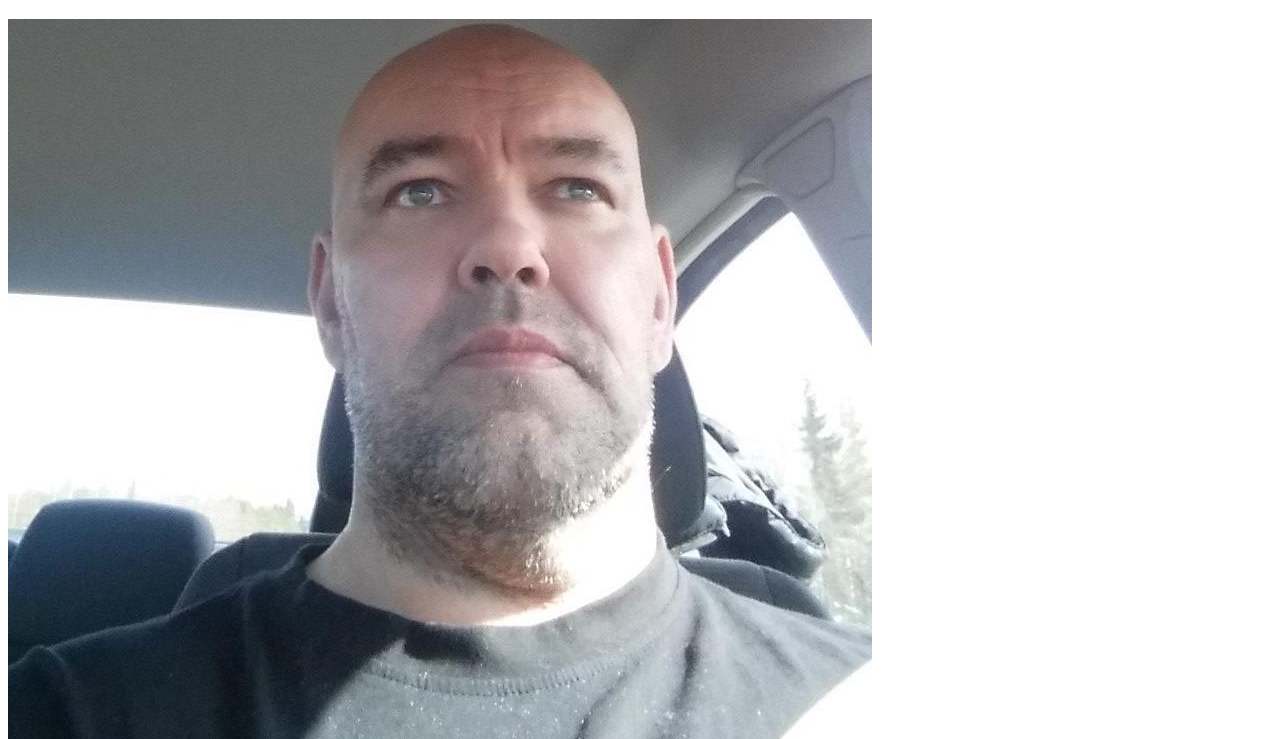
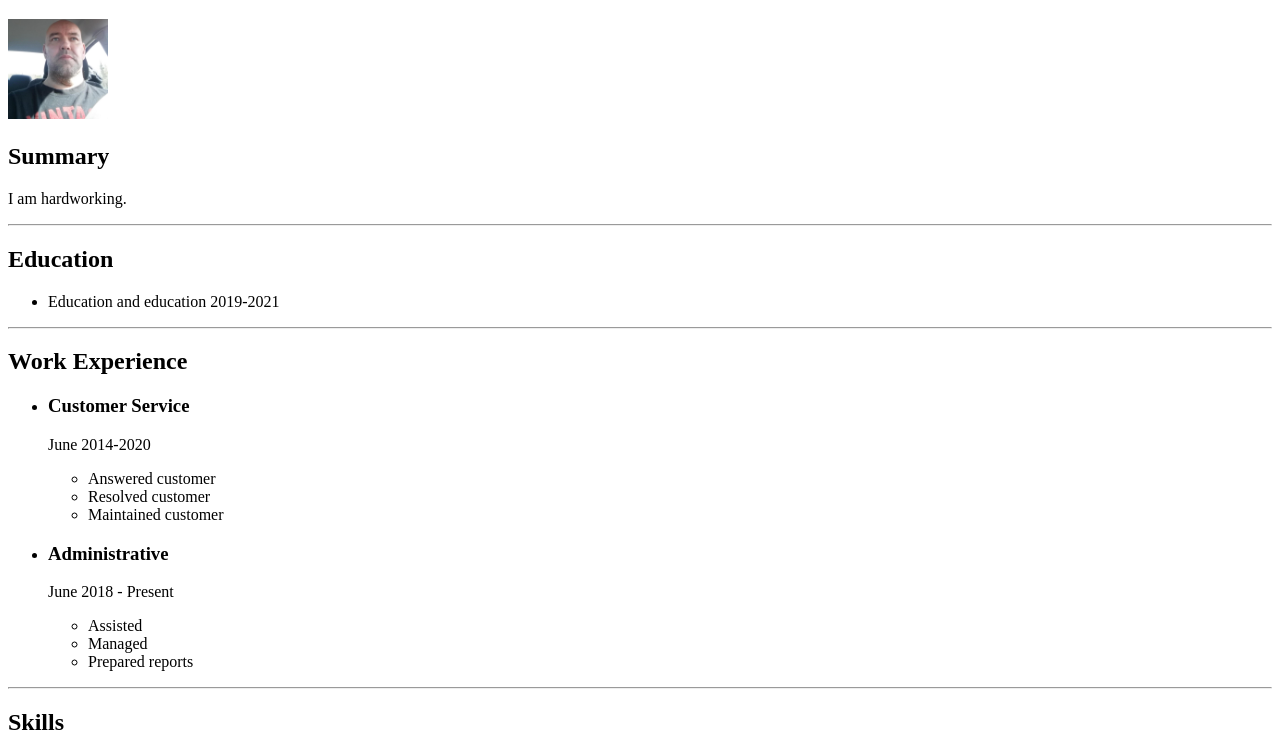
Before and after one commit to jyrkika/My-resume, a plain HTML site: page index.html in a window 1280 px wide. Shown: the part 61-800 px from the top of the page. Drawn offline with Linux system fonts and the light colour scheme.

Commit message:
Update index.html

```diff
--- a/index.html
+++ b/index.html
@@ -8,7 +8,7 @@
 
 <body>
     <h1>Matti Meikalainen</h1>
-    <img src="./img-1.jpg" alt="Profile image of Jyrki"  />
+    <img src="./img-1.jpg" alt="Profile image of Jyrki" height="100" />
     <h2>Summary</h2>
     <p>I am hardworking.</p>
     <hr />
```
